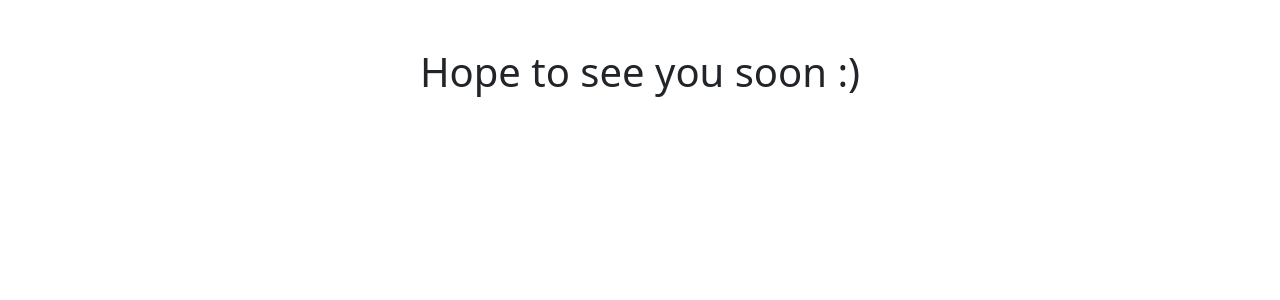
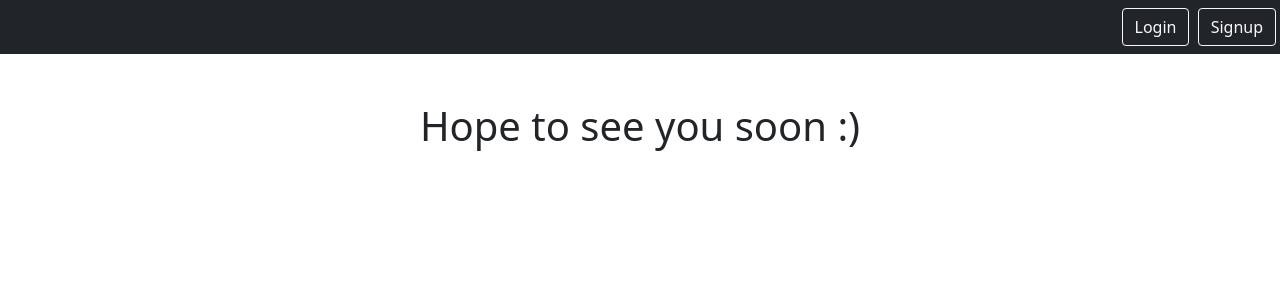
Before and after one commit to JTEELE/Django, a Django app: page /logout in a window 1280 px wide. Shown: the top 300 px of the page. Run offline with Django 4.2, Linux system fonts and the light colour scheme.

Commit message:
included login and logout and other nav widgets

```diff
--- a/home/urls.py
+++ b/home/urls.py
@@ -7,4 +7,5 @@ urlpatterns = [
     # path('authorized', views.AuthorizedView.as_view(), name='home'),
     path('login', views.LoginInterfaceView.as_view(), name='login'),
     path('logout', views.LogoutInterfaceView.as_view(), name='logout'),
+    path('signup', views.SignupView.as_view(), name='signup'),
 ]
--- a/home/views.py
+++ b/home/views.py
@@ -1,11 +1,23 @@
-from distutils.log import Log
-from django.shortcuts import render
-from django.http import HttpResponse
+# from distutils.log import Log
+# from django.shortcuts import render
+# from django.http import HttpResponse
+# from django.contrib.auth.decorators import login_required
 from datetime import datetime
-# from django.contrib.auth.decorators import login_required
 from django.views.generic import TemplateView
+from django.views.generic.edit import CreateView
 from django.contrib.auth.mixins import LoginRequiredMixin
 from django.contrib.auth.views import LoginView, LogoutView
+from django.contrib.auth.forms import UserCreationForm
+
+from django.shortcuts import redirect
+
+class SignupView(CreateView):
+    form_class = UserCreationForm
+    template_name = 'home/register.html'
+    success_url = '/smart/notes'
+
+    def get(self, request, *args, **kwargs):
+        return super().get(request, *args, **kwargs)
 
 class LogoutInterfaceView(LogoutView):
     template_name='home/logout.html'
--- a/notes/views.py
+++ b/notes/views.py
@@ -6,7 +6,6 @@ from django.http import Http404
 from django.views.generic import CreateView, DetailView, ListView, UpdateView
 from django.views.generic.edit import DeleteView
 from django.contrib.auth.mixins import LoginRequiredMixin
-
 
 from .forms import NotesForm
 from .models import Notes
--- a/static/templates/base.html
+++ b/static/templates/base.html
@@ -11,6 +11,19 @@
     </head>
 
     <body>
+        <nav class="navbar navbar-dark bg-dark">
+            <div class="ms-auto">
+                {% if user.is_authenticated %}
+                <a href="{% url 'notes.list' %}" class="btn btn-outline-light me-1">Home</a>
+                <a href="{% url 'notes.new' %}" class="btn btn-outline-light me-1">Create</a>
+                <a href="{% url 'logout' %}" class="btn btn-outline-light me-1">Logout</a>
+                {% else %}
+                <a href="{% url 'login' %}" class="btn btn-outline-light me-1">Login</a>
+                <a href="{% url 'signup' %}" class="btn btn-outline-light me-1">Signup</a>
+                {% endif %}
+            </div>
+
+        </nav>
         <div class = "my-5 text-center container">
             {% block content %}
             {% endblock %}
```
Also changed, not shown: home/templates/home/register.html (added, +9 -0 lines), db.sqlite3.
